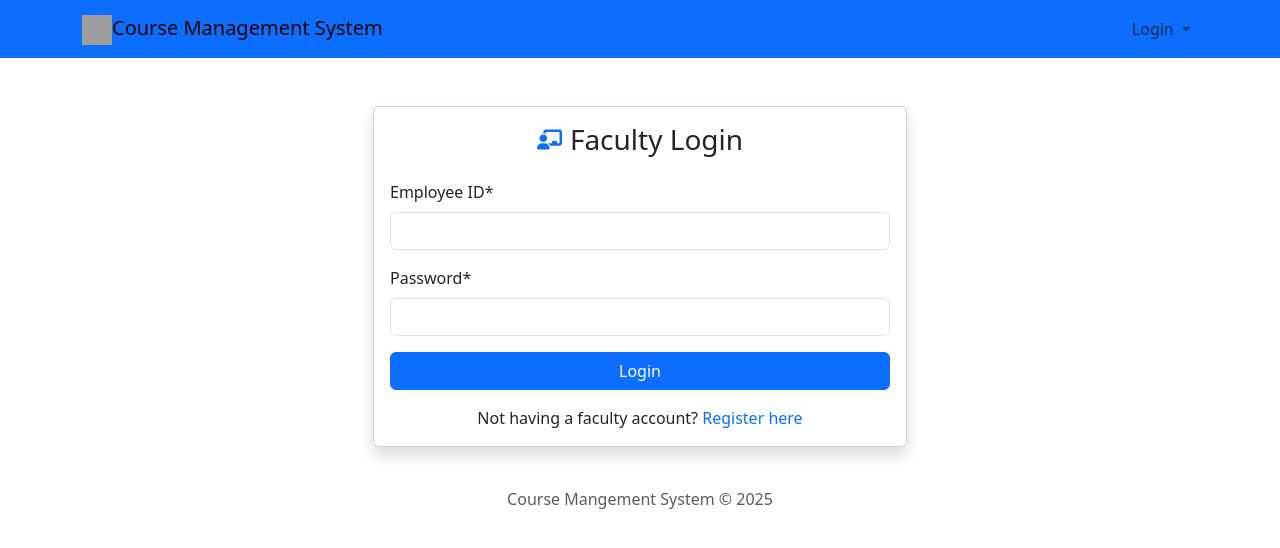
After one commit to ShyamSundhar1411/Course-Management-Project, a Django app: page /login/faculty/ in a window 1280 px wide. The commit adds this page. Shown: the top 548 px of the page. Run offline with Django 5.2, Linux system fonts and the light colour scheme; some libraries are stand-ins or nearby versions; grey boxes are pictures that could not be loaded.

Commit message:
feat: added registration and login pages

```diff
--- a/core/templates/base.html
+++ b/core/templates/base.html
@@ -6,6 +6,7 @@
     <meta charset="utf-8">
     <meta name="viewport" content="width=device-width, initial-scale=1">
     <title>Course Management System</title>
+    <link rel="stylesheet" href="https://cdnjs.cloudflare.com/ajax/libs/font-awesome/6.7.2/css/all.min.css" integrity="sha512-Evv84Mr4kqVGRNSgIGL/F/aIDqQb7xQ2vcrdIwxfjThSH8CSR7PBEakCr51Ck+w+/U6swU2Im1vVX0SVk9ABhg==" crossorigin="anonymous" referrerpolicy="no-referrer" />
     <link href="https://cdn.jsdelivr.net/npm/bootstrap@5.3.5/dist/css/bootstrap.min.css" rel="stylesheet"
         integrity="sha384-SgOJa3DmI69IUzQ2PVdRZhwQ+dy64/BUtbMJw1MZ8t5HZApcHrRKUc4W0kG879m7" crossorigin="anonymous">
     <link rel="stylesheet" href="{% static 'bootstrap.min.css' %}" />
@@ -15,7 +16,7 @@
     <header id="header">
         <nav class="navbar navbar-expand-lg bg-primary" style="box-shadow:none;">
 
-                <div class="container-fluid">
+                <div class="container">
                     <a class="navbar-brand" href="{% url 'home' %}">
                         <img src="{% static 'online-learning.png' %}" alt="" width="30" height="30" \>Course Management
                         System</a>
@@ -45,12 +46,37 @@
                                     <li>
                                         <hr class="dropdown-divider">
                                     </li>
-                                    <li><a class="dropdown-item" href="">Logout <i class="fas fa-sign-out-alt"></i></a>
+                                    <li>
+                                        <form method="post" action="{% url 'logout' %}" style="display: inline;">
+                                            {% csrf_token %}
+                                            <button type="submit" class="dropdown-item bg-transparent border-0 w-100 text-start">
+                                                Logout <i class="fas fa-sign-out-alt"></i>
+                                            </button>
+                                        </form>
+                                    </li>
+
                                     </li>
                                 </ul>
                             </li>
                             {% else %}
-                            <a class="nav-link active" data-bss-hover-animate="pulse" href="">Login</a>
+                            <li class="nav-item dropdown">
+                                <a class="nav-link dropdown-toggle" href="#" id="loginDropdown" role="button"
+                                    data-bs-toggle="dropdown" aria-expanded="false">
+                                    Login
+                                </a>
+                                <ul class="dropdown-menu" aria-labelledby="loginDropdown">
+                                    <li>
+                                        <a class="dropdown-item" href="{% url 'student_login' %}">
+                                            <i class="fas fa-user-graduate me-2"></i>Login as Student
+                                        </a>
+                                    </li>
+                                    <li>
+                                        <a class="dropdown-item" href="{% url 'faculty_login' %}">
+                                            <i class="fas fa-chalkboard-teacher me-2"></i>Login as Faculty
+                                        </a>
+                                    </li>
+                                </ul>
+                            </li>
                             {% endif %}
                         </ul>
                     </div>
@@ -64,6 +90,7 @@
     <footer class="py-3 my-4">
         <p class="text-center text-muted">Course Mangement System © {% now 'Y' %}</p>
     </footer>
+
     <script src="https://cdn.jsdelivr.net/npm/bootstrap@5.3.5/dist/js/bootstrap.bundle.min.js"
         integrity="sha384-k6d4wzSIapyDyv1kpU366/PK5hCdSbCRGRCMv+eplOQJWyd1fbcAu9OCUj5zNLiq"
         crossorigin="anonymous"></script>
--- a/core/urls.py
+++ b/core/urls.py
@@ -18,11 +18,13 @@ Including another URLconf
 from django.conf import settings
 from django.conf.urls.static import static
 from django.contrib import admin
+from django.contrib.auth.views import LogoutView
 from django.urls import include, path
 
 urlpatterns = [
     path("admin/", admin.site.urls),
     path("", include("registrationmanagement.urls")),
+    path("logout/", LogoutView.as_view(), name="logout"),
 ]
 urlpatterns += static(settings.STATIC_URL, document_root=settings.STATIC_ROOT)
 urlpatterns += static(settings.MEDIA_URL, document_root=settings.MEDIA_ROOT)
--- a/pyproject.toml
+++ b/pyproject.toml
@@ -20,6 +20,8 @@ django-environ = "^0.12.0"
 environ = "^1.0"
 django = "^5.2"
 django-phonenumber-field = {extras = ["phonenumbers"], version = "^8.0.0"}
+django-crispy-forms = "^2.3"
+crispy-bootstrap5 = "^2025.4"
 
 [tool.flake8]
 max-line-length = 88
--- /dev/null
+++ b/registrationmanagement/forms/__init__.py
@@ -0,0 +1 @@
+from .auth_forms import *
--- /dev/null
+++ b/registrationmanagement/forms/auth_forms.py
@@ -0,0 +1,17 @@
+from django import forms
+
+
+class StudentLoginForm(forms.Form):
+    registration_number = forms.CharField(label="Registration Number", max_length=20)
+    password = forms.CharField(label="Password", widget=forms.PasswordInput)
+
+    class Meta:
+        fields = ["registration_number", "password"]
+
+
+class FacultyLoginForm(forms.Form):
+    employee_id = forms.CharField(label="Employee ID", max_length=20)
+    password = forms.CharField(label="Password", widget=forms.PasswordInput)
+
+    class Meta:
+        fields = ["employee_id", "password"]
--- /dev/null
+++ b/registrationmanagement/templates/registrationmanagement/faculty_login.html
@@ -0,0 +1,45 @@
+{% extends 'base.html' %}
+{% load crispy_forms_tags %}
+
+{% block content %}
+<div class="container mt-5">
+    <div class="row justify-content-center">
+        <div class="col-md-6">
+            <div class="card shadow rounded">
+                <div class="card-body">
+
+
+                    <div class="d-flex justify-content-center align-items-center mb-4">
+                        <i class="fas fa-chalkboard-teacher me-2 text-primary fa-lg"></i>
+                        <h3 class="card-title m-0">Faculty Login</h3>
+                    </div>
+
+                    <form method="post" novalidate>
+                        {% csrf_token %}
+                        {{ form|crispy }}
+
+                        <div class="d-grid mt-3">
+                            <button type="submit" class="btn btn-primary">Login</button>
+                        </div>
+
+
+                        <p class="text-center mt-3 mb-0">
+                            Not having a faculty account?
+                            <a href="{% url 'faculty_registration' %}" class="text-decoration-none">
+                                Register here
+                            </a>
+                        </p>
+                    </form>
+
+                    {% if form.errors %}
+                        <div class="alert alert-danger mt-3">
+                            Please correct the error{{ form.errors }} below.
+                        </div>
+                    {% endif %}
+
+                </div>
+            </div>
+        </div>
+    </div>
+</div>
+{% endblock %}
--- /dev/null
+++ b/registrationmanagement/templates/registrationmanagement/faculty_registration.html
@@ -0,0 +1,6 @@
+{% extends 'base.html' %}
+{% block content %}
+<div class = "container">
+    Faculty Registration
+</div>
+{% endblock %}
--- /dev/null
+++ b/registrationmanagement/templates/registrationmanagement/student_registration.html
@@ -0,0 +1,6 @@
+{% extends 'base.html' %}
+{% block content %}
+<div class = "container">
+    Student Registration
+</div>
+{% endblock %}
--- a/registrationmanagement/urls/urls.py
+++ b/registrationmanagement/urls/urls.py
@@ -1,5 +1,19 @@
 from django.urls import path
 
-from registrationmanagement.views import base_views
+from registrationmanagement.views import auth_views, base_views
 
-urlpatterns = [path("", base_views.home, name="home")]
+urlpatterns = [
+    path("", base_views.home, name="home"),
+    path("login/student/", auth_views.student_login, name="student_login"),
+    path(
+        "register/student/",
+        auth_views.student_registration,
+        name="student_registration",
+    ),
+    path(
+        "register/faculty/",
+        auth_views.faculty_registration,
+        name="faculty_registration",
+    ),
+    path("login/faculty/", auth_views.faculty_login, name="faculty_login"),
+]
--- a/registrationmanagement/views/__init__.py
+++ b/registrationmanagement/views/__init__.py
@@ -1 +1,5 @@
+from .auth_views import *
 from .base_views import *
+from .course_registration_views import *
+from .course_views import *
+from .profile_views import *
--- /dev/null
+++ b/registrationmanagement/views/auth_views.py
@@ -0,0 +1,29 @@
+from django.shortcuts import render
+
+from registrationmanagement.forms.auth_forms import FacultyLoginForm, StudentLoginForm
+
+
+def student_login(request):
+    if request.method == "POST":
+        pass
+    return render(
+        request,
+        "registrationmanagement/student_login.html",
+        {"form": StudentLoginForm()},
+    )
+
+
+def student_registration(request):
+    return render(request, "registrationmanagement/student_registration.html")
+
+
+def faculty_login(request):
+    return render(
+        request,
+        "registrationmanagement/faculty_login.html",
+        {"form": FacultyLoginForm()},
+    )
+
+
+def faculty_registration(request):
+    return render(request, "registrationmanagement/faculty_registration.html")
--- a/requirements.txt
+++ b/requirements.txt
@@ -13,9 +13,11 @@ cleo==2.1.0 ; python_version >= "3.11" and python_version < "4.0"
 click==8.1.8 ; python_version >= "3.11" and python_version < "4.0"
 colorama==0.4.6 ; python_version >= "3.11" and python_version < "4.0" and (sys_platform == "win32" or platform_system == "Windows" or os_name == "nt")
 crashtest==0.4.1 ; python_version >= "3.11" and python_version < "4.0"
+crispy-bootstrap5==2025.4 ; python_version >= "3.11" and python_version < "4.0"
 cryptography==44.0.2 ; python_version >= "3.11" and python_version < "4.0" and sys_platform == "linux"
 dill==0.3.9 ; python_version >= "3.12" and python_version < "4.0" or python_version == "3.11"
 distlib==0.3.9 ; python_version >= "3.11" and python_version < "4.0"
+django-crispy-forms==2.3 ; python_version >= "3.11" and python_version < "4.0"
 django-environ==0.12.0 ; python_version >= "3.11" and python_version < "4"
 django-phonenumber-field[phonenumbers]==8.0.0 ; python_version >= "3.11" and python_version < "4.0"
 django==5.2 ; python_version >= "3.11" and python_version < "4.0"
```
Also changed, not shown: core/settings.py (+10 -0 lines), registrationmanagement/templates/registrationmanagement/student_login.html (added, +45 -0 lines), registrationmanagement/views/course_registration_views.py (added), registrationmanagement/views/course_views.py (added), registrationmanagement/views/profile_views.py (added), 1 other file.
